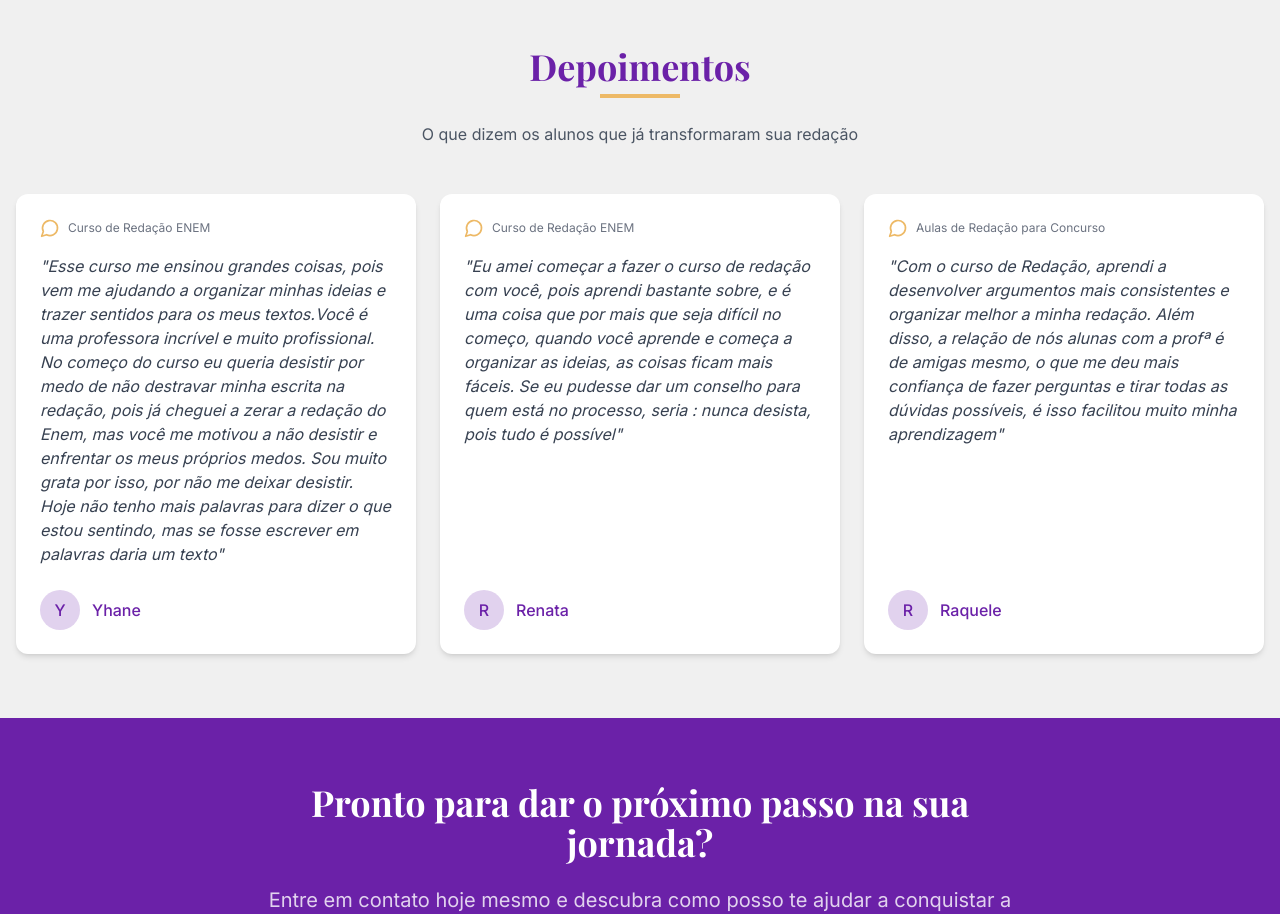
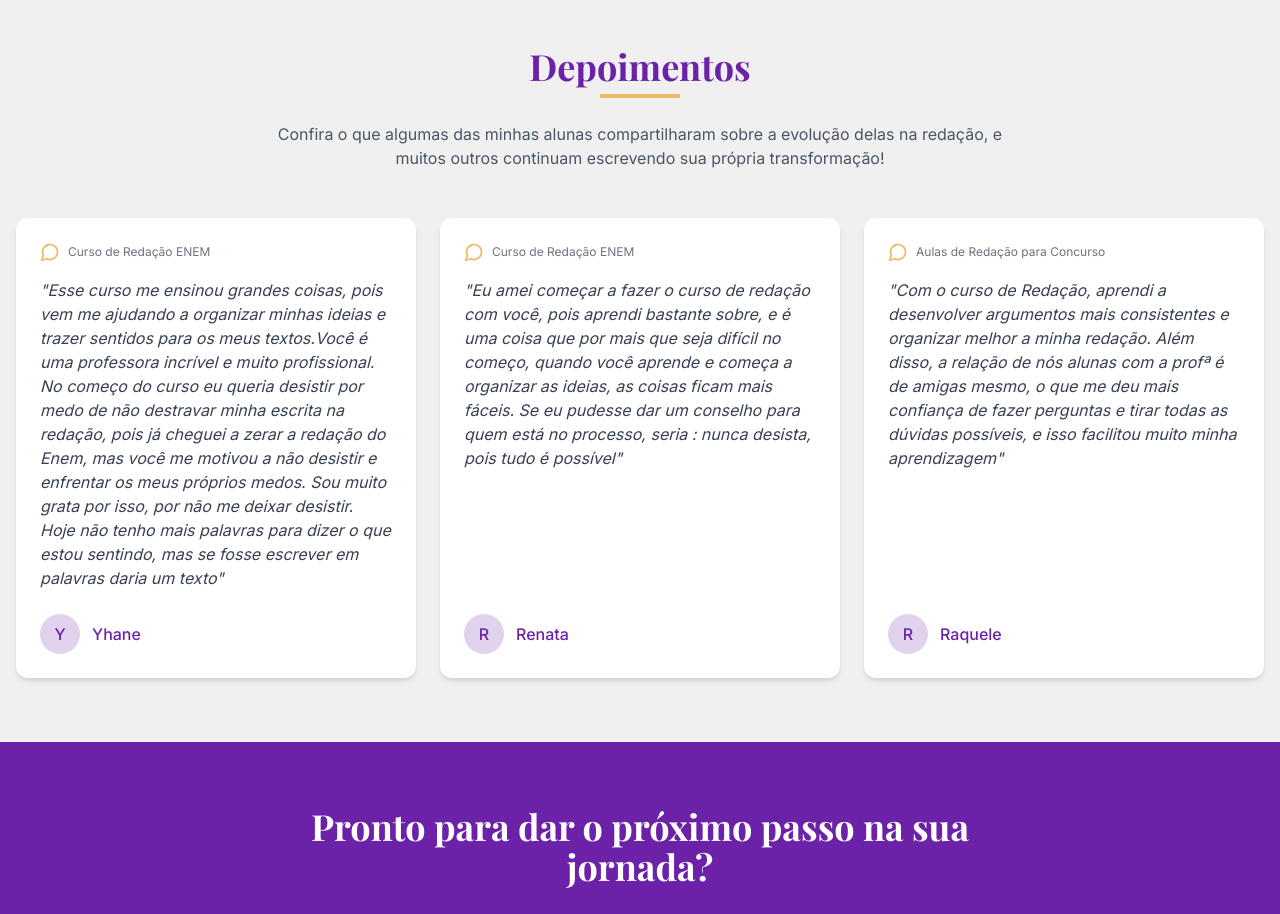
Before and after one commit to hpbeta/karine-dias, a React (Vite) app: page / in a window 1280 px wide. Shown: the part 3700-4614 px from the top of the page. Built offline with nearby package versions, Linux system fonts and the light colour scheme.

Commit message:
Mudando a frase dos depoime ntos

```diff
--- a/src/pages/depoiments/index.jsx
+++ b/src/pages/depoiments/index.jsx
@@ -14,7 +14,7 @@ export function Depoiments() {
     },
     {
       name: "Raquele",
-      text: "Com o curso de Redação, aprendi a desenvolver argumentos mais consistentes e organizar melhor a minha redação. Além disso, a relação de nós alunas com a profª é de amigas mesmo, o que me deu mais confiança de fazer perguntas e tirar todas as dúvidas possíveis, é isso  facilitou muito minha aprendizagem",
+      text: "Com o curso de Redação, aprendi a desenvolver argumentos mais consistentes e organizar melhor a minha redação. Além disso, a relação de nós alunas com a profª é de amigas mesmo, o que me deu mais confiança de fazer perguntas e tirar todas as dúvidas possíveis, e isso  facilitou muito minha aprendizagem",
       course: "Aulas de Redação para Concurso"
     }
   ];
@@ -25,7 +25,7 @@ export function Depoiments() {
         <div className="max-w-3xl mx-auto text-center mb-12">
           <h2 className="text-3xl md:text-4xl font-serif font-bold text-purple-800 mb-2">Depoimentos</h2>
           <div className="w-20 h-1 bg-[#edb966] mx-auto mb-6"></div>
-          <p className="text-gray-600">O que dizem os alunos que já transformaram sua redação</p>
+          <p className="text-gray-600">Confira o que algumas das minhas alunas compartilharam sobre a evolução delas na redação, e muitos outros continuam escrevendo sua própria transformação!</p>
         </div>
 
         <div className="grid grid-cols-1 md:grid-cols-3 gap-6">
```
